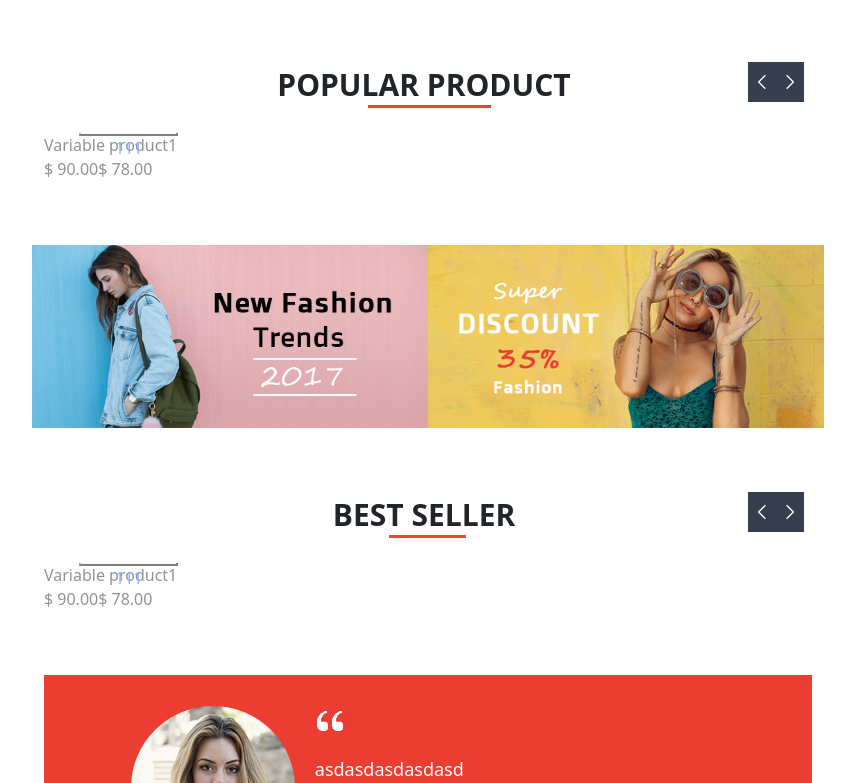
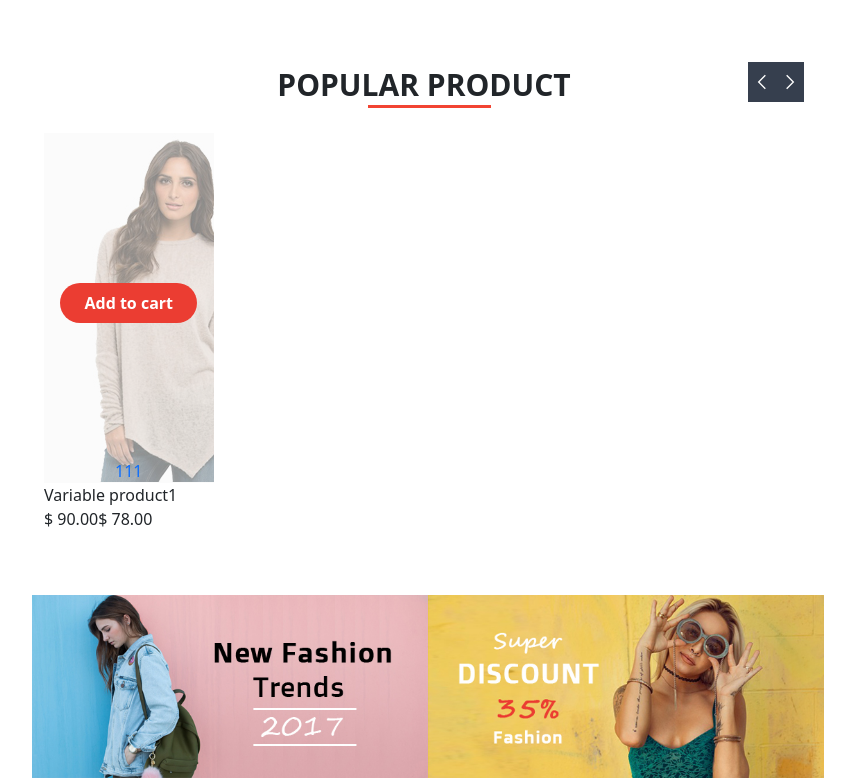
Before and after one commit to HuyDinh97/reactjs-shop, a React (Create React App) app: page / in a window 1280 px wide. Shown: the part 977-1760 px from the top of the page, without its empty margins (212-1067 px from the left). Built offline with nearby package versions, Linux system fonts and the light colour scheme.

Commit message:
product addtocart btn

```diff
--- a/src/components/Layout/Popular Product/Product.js
+++ b/src/components/Layout/Popular Product/Product.js
@@ -62,8 +62,15 @@ function PopularProduct({ name }) {
               >
                 <div className={classes.hide}>
                   <div className={classes.opacity_layer}>
-                    <button type="button">Add to cart</button>
                     <div>
+                      <button
+                        className="border-0 search-btn-color fs-6 fw-semibold px-4 py-2 rounded-pill"
+                        type="button"
+                      >
+                        Add to cart
+                      </button>
+                    </div>
+                    <div className={classes.opacity_icon}>
                       <span>1</span>
                       <span>1</span>
                       <span>1</span>
--- a/src/components/Layout/Popular Product/Product.module.css
+++ b/src/components/Layout/Popular Product/Product.module.css
@@ -79,6 +79,12 @@ svg polyline {
   flex-direction: column;
   align-items: center;
   justify-content: center;
+  z-index: 1;
+}
+
+.opacity_layer button {
+  background-color: #eb3d32;
+  color: white;
 }
 
 .white_overlay {
@@ -94,7 +100,7 @@ svg polyline {
 .hide {
   display: flex;
   justify-content: center;
-  align-items: center;
+  align-items: flex-end;
 
 }
 
@@ -103,8 +109,12 @@ svg polyline {
 }
 
 .product_img {
-  height: '350px';
-  background-repeat: 'no-repeat';
+  height: 350px;
+  background-repeat: 'no-repeat' !important;
   display: flex;
   justify-content: center;
 }
+
+.opacity_icon {
+  margin-top: 100%;
+}
```
